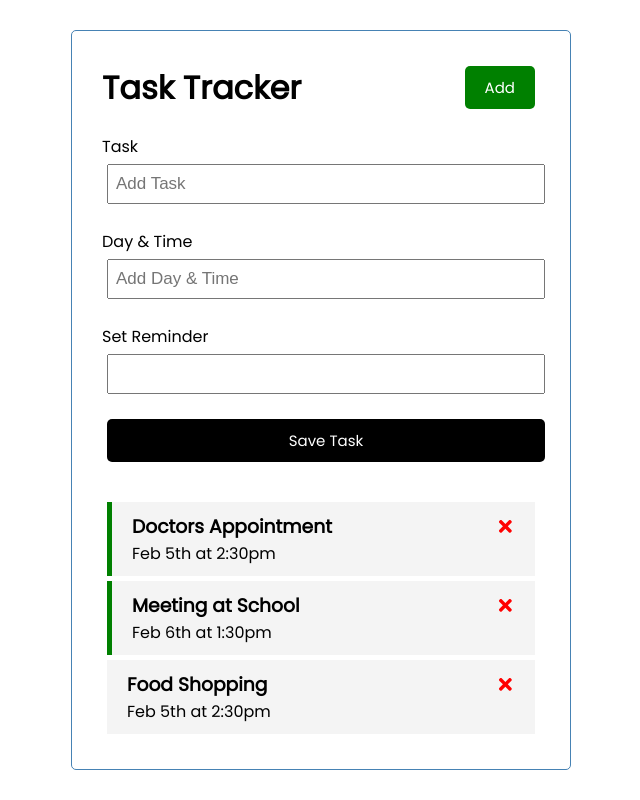
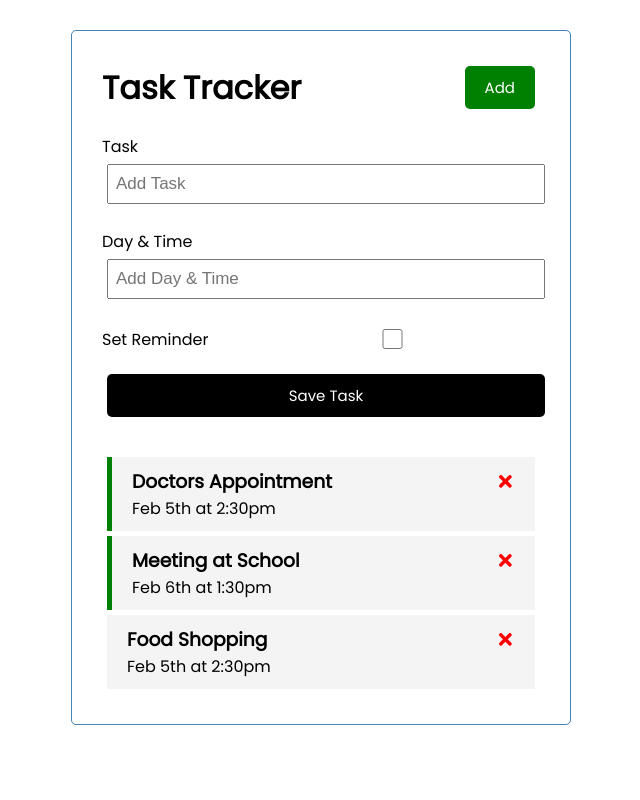
Before and after one commit to CarlBush/task-tracker, a React (Create React App) app: page / in a window 1280 px wide. Shown: the whole page, without its empty margins (319-959 px from the left). Built offline with nearby package versions, Linux system fonts and the light colour scheme.

Commit message:
save task functional

```diff
--- a/src/App.js
+++ b/src/App.js
@@ -25,6 +25,14 @@ function App() {
     }
   ]);
 
+  //Add Task
+  const addTask = function (task) {
+    const id = Math.floor(Math.random() * 10000) + 1
+    console.log(id)
+    const newTask = { id, ...task }
+    setTasks([...tasks, newTask])
+  }
+
   //Delete Task
   const deleteTask = function (id) {
     //console.log("delete", id);
@@ -41,7 +49,7 @@ function App() {
   return (
     <div className="container">
       <Header />
-      <AddTask />
+      <AddTask onAdd={addTask} />
       {tasks.length > 0 ? (
         <Tasks tasks={tasks}
           onDelete={deleteTask}
--- a/src/components/AddTask.js
+++ b/src/components/AddTask.js
@@ -1,19 +1,40 @@
-function AddTask() {
+import { useState } from "react"
+
+function AddTask({ onAdd }) {
+    const [text, setText] = useState("");
+    const [day, setDay] = useState("");
+    const [reminder, setReminder] = useState(false);
+
+    const onSubmit = function (e) {
+        e.preventDefault()
+
+        if(!text) {
+            alert("Please add a task")
+            return
+        }
+
+        onAdd({ text, day, reminder })
+
+        setText("")
+        setDay("")
+        setReminder(false)
+    }
+
     return (
-        <form className="add-form">
+        <form className="add-form" onSubmit= {onSubmit}>
             <div className="form-control">
                 <label>Task</label>
-                <input type="text" placeholder="Add Task"></input>
+                <input type="text" placeholder="Add Task" value={text} onChange={(e) => setText(e.target.value)}></input>
             </div>
             <div className="form-control">
                 <label>Day & Time</label>
-                <input type="text" placeholder="Add Day & Time"></input>
+                <input type="text" placeholder="Add Day & Time" value={day} onChange={(e) => setDay(e.target.value)}></input>
             </div>
-            <div className="form-control">
+            <div className="form-control form-control-check">
                 <label>Set Reminder</label>
-                <input type="checkbox form-control-check"></input>
+                <input type="checkbox" checked={reminder}value={reminder} onChange={(e) => setReminder(e.currentTarget.checked)}></input>
             </div>
-            <input type="submit" className="btn btn-block" value="Save Task"></input>
+            <input type="submit" className="btn btn-block" value="Save Task" ></input>
         </form>
     )
 }
```
